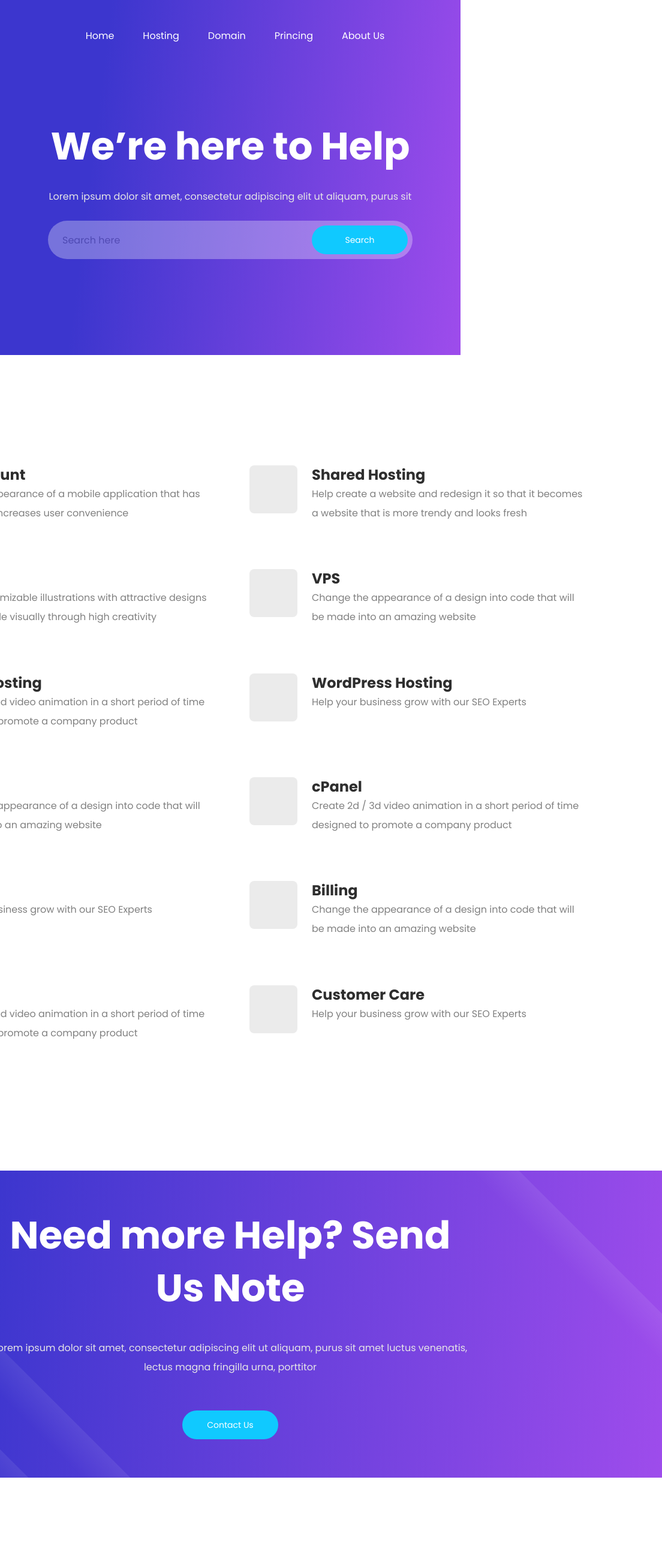
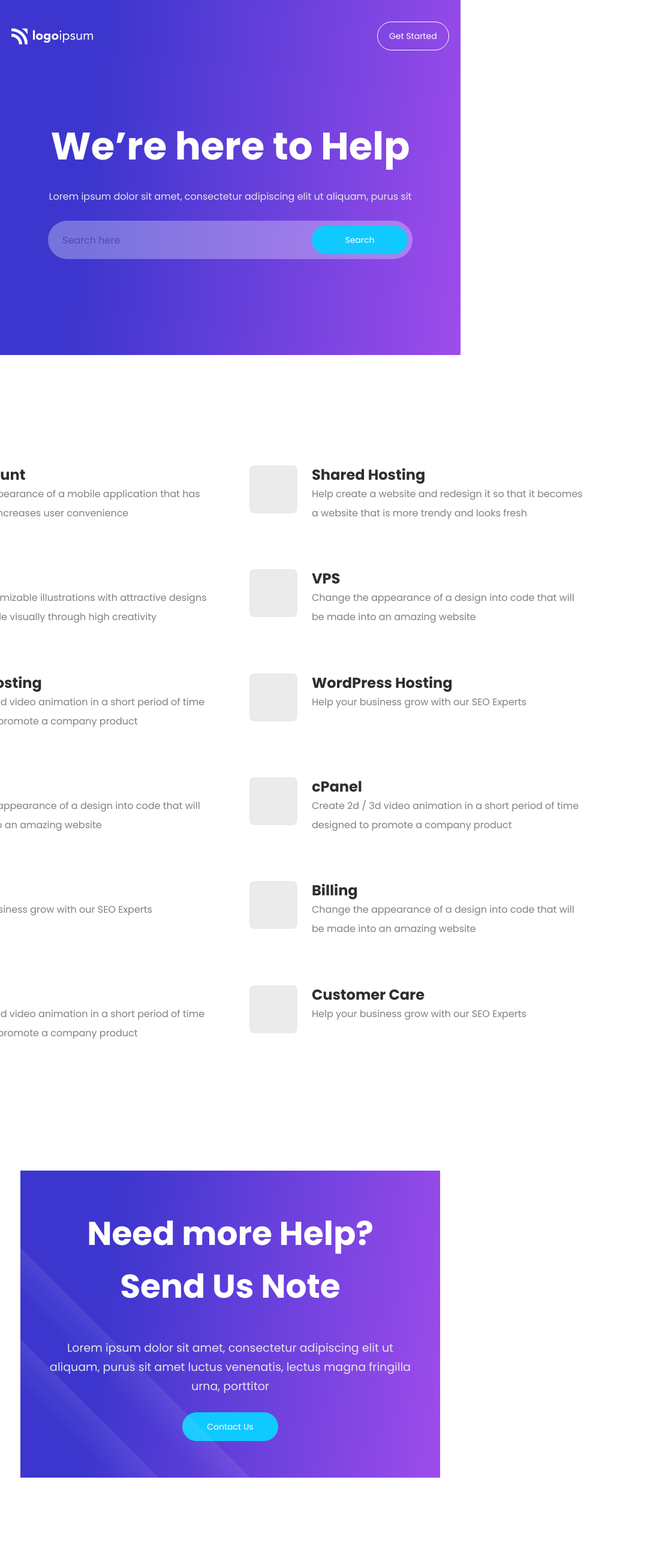
Before and after one commit to rogg62/Host, a React (Create React App) app: page /AboutUs in a window 768 px wide. Shown: the top 2613 px of the page at 60% size, 1104 px wide, since content can reach past the window. Built offline with nearby package versions, Linux system fonts and the light colour scheme.

Commit message:
Adicionando

```diff
--- a/src/components/CTA/CTA1/cta.css
+++ b/src/components/CTA/CTA1/cta.css
@@ -120,10 +120,36 @@
   #cta {
     width: 850px;
   }
+
   #cta3 {
     display: none;
   }
+
   #Container-cta {
     width: 850px;
   }
 }
+
+@media screen and (min-width: 721px) and (max-width: 900px) {
+  #cta {
+    width: 700px;
+  }
+
+  #cta3 {
+    display: none;
+  }
+
+  #Container-cta {
+    width: 90%;
+  }
+
+  #Container-cta h1 {
+    font-size: 55px;
+    width: 100%;
+  }
+
+  #Container-cta p {
+    font-size: 19px;
+    width: 100%;
+  }
+}
--- a/src/components/Footer/footer.css
+++ b/src/components/Footer/footer.css
@@ -172,3 +172,23 @@ footer {
     line-height: normal;
   }
 }
+
+@media screen and (min-width: 721px) and (max-width: 900px) {
+  footer {
+    height: auto;
+  }
+
+  #footer1 {
+    width: 720px;
+    height: auto;
+    justify-content: left;
+    gap: 20px;
+    margin-top: 30px;
+    column-gap: 50px;
+    flex-wrap: wrap;
+  }
+
+  #footer2 {
+    width: 720px;
+  }
+}
--- a/src/components/Header/Header1/header.css
+++ b/src/components/Header/Header1/header.css
@@ -145,3 +145,8 @@
   text-align: center;
   color: #ffffff;
 }
+
+@media screen and (min-width: 721px) and (max-width: 900px) {
+
+
+}
--- a/src/components/Menu/Menu.css
+++ b/src/components/Menu/Menu.css
@@ -55,3 +55,14 @@
     gap: 20px;
   }
 }
+
+@media screen and (min-width: 501px) and (max-width: 900px) {
+  #menu {
+    width: 95%;
+    justify-content: space-between;
+  }
+
+  #menu nav {
+    display: none;
+  }
+}
```
